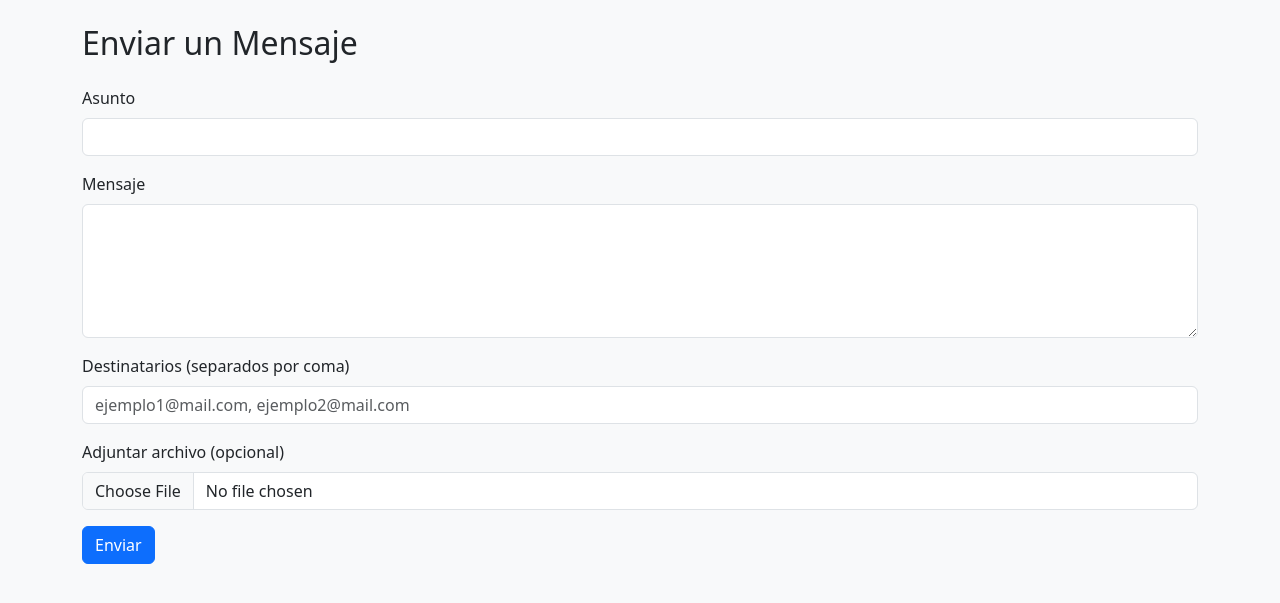
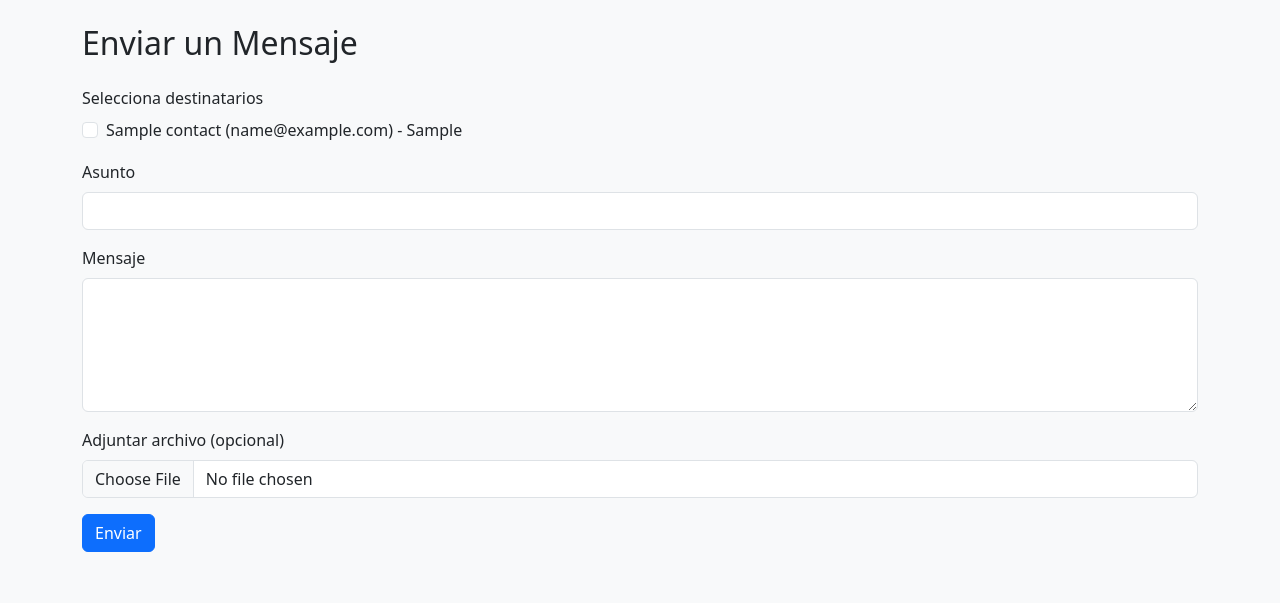
Before and after one commit to elisarrtech/emailmarketing, a Flask app: page /send in a window 1280 px wide. Shown: the part 56-659 px from the top of the page. Run offline with Flask 3, Linux system fonts and the light colour scheme; tables that the repository leaves empty hold one stand-in row (values such as "Sample post").

Commit message:
Update send_message.html

```diff
--- a/templates/send_message.html
+++ b/templates/send_message.html
@@ -3,6 +3,19 @@
 <h2 class="mb-4">Enviar un Mensaje</h2>
 
 <form action="{{ url_for('send_message_post') }}" method="POST" enctype="multipart/form-data">
+
+    <div class="mb-3">
+        <label class="form-label">Selecciona destinatarios</label><br>
+        {% for contact in contacts %}
+            <div class="form-check form-check-inline">
+                <input class="form-check-input" type="checkbox" name="recipients" value="{{ contact[2] }}" id="contact_{{ contact[0] }}">
+                <label class="form-check-label" for="contact_{{ contact[0] }}">
+                    {{ contact[1] }} ({{ contact[2] }}) - {{ contact[3] or 'Sin etiqueta' }}
+                </label>
+            </div><br>
+        {% endfor %}
+    </div>
+
     <div class="mb-3">
         <label for="subject" class="form-label">Asunto</label>
         <input type="text" class="form-control" id="subject" name="subject" required>
@@ -14,11 +27,6 @@
     </div>
 
     <div class="mb-3">
-        <label for="recipients" class="form-label">Destinatarios (separados por coma)</label>
-        <input type="text" class="form-control" id="recipients" name="recipients" placeholder="ejemplo1@mail.com, ejemplo2@mail.com" required>
-    </div>
-
-    <div class="mb-3">
         <label for="attachment" class="form-label">Adjuntar archivo (opcional)</label>
         <input class="form-control" type="file" id="attachment" name="attachment">
     </div>
```
